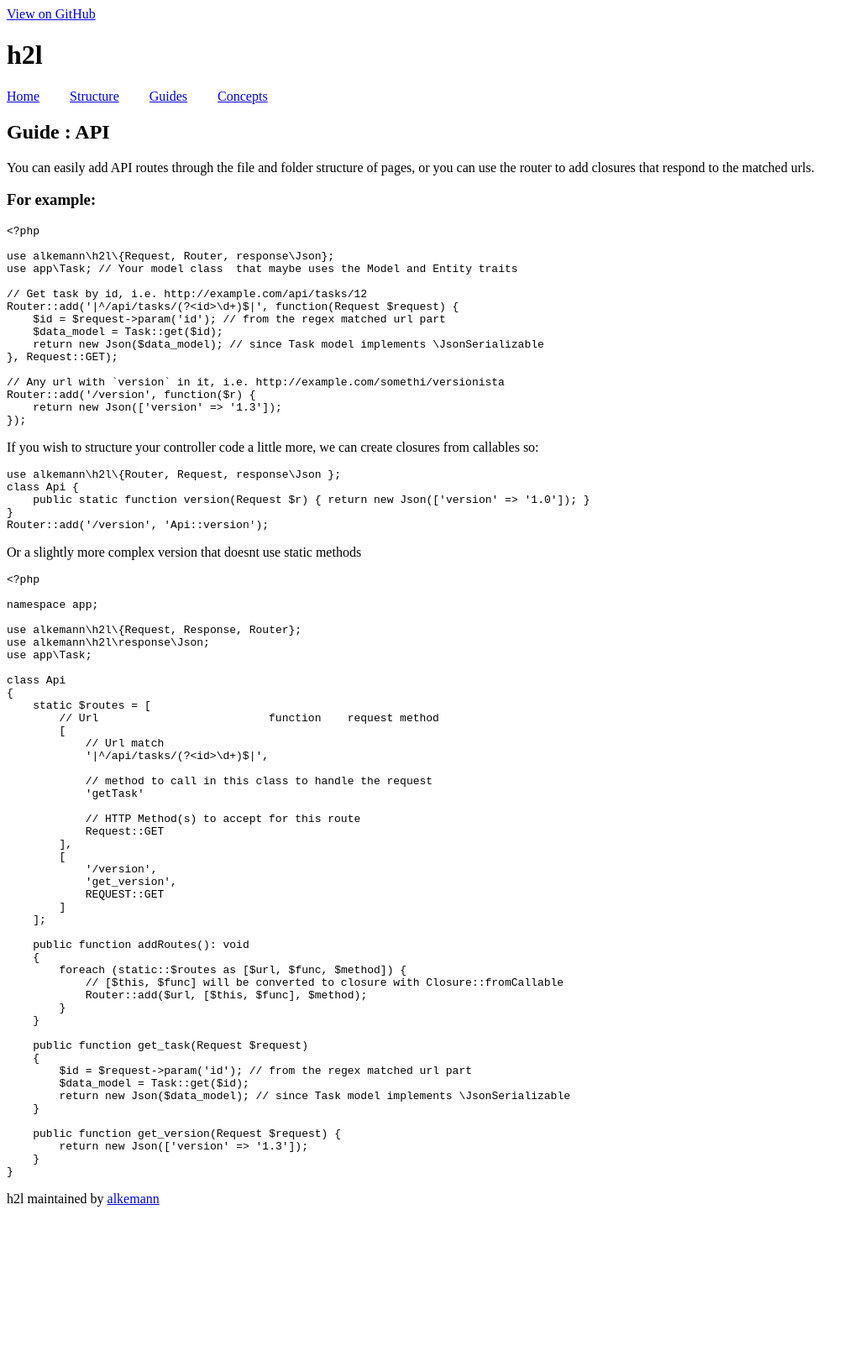
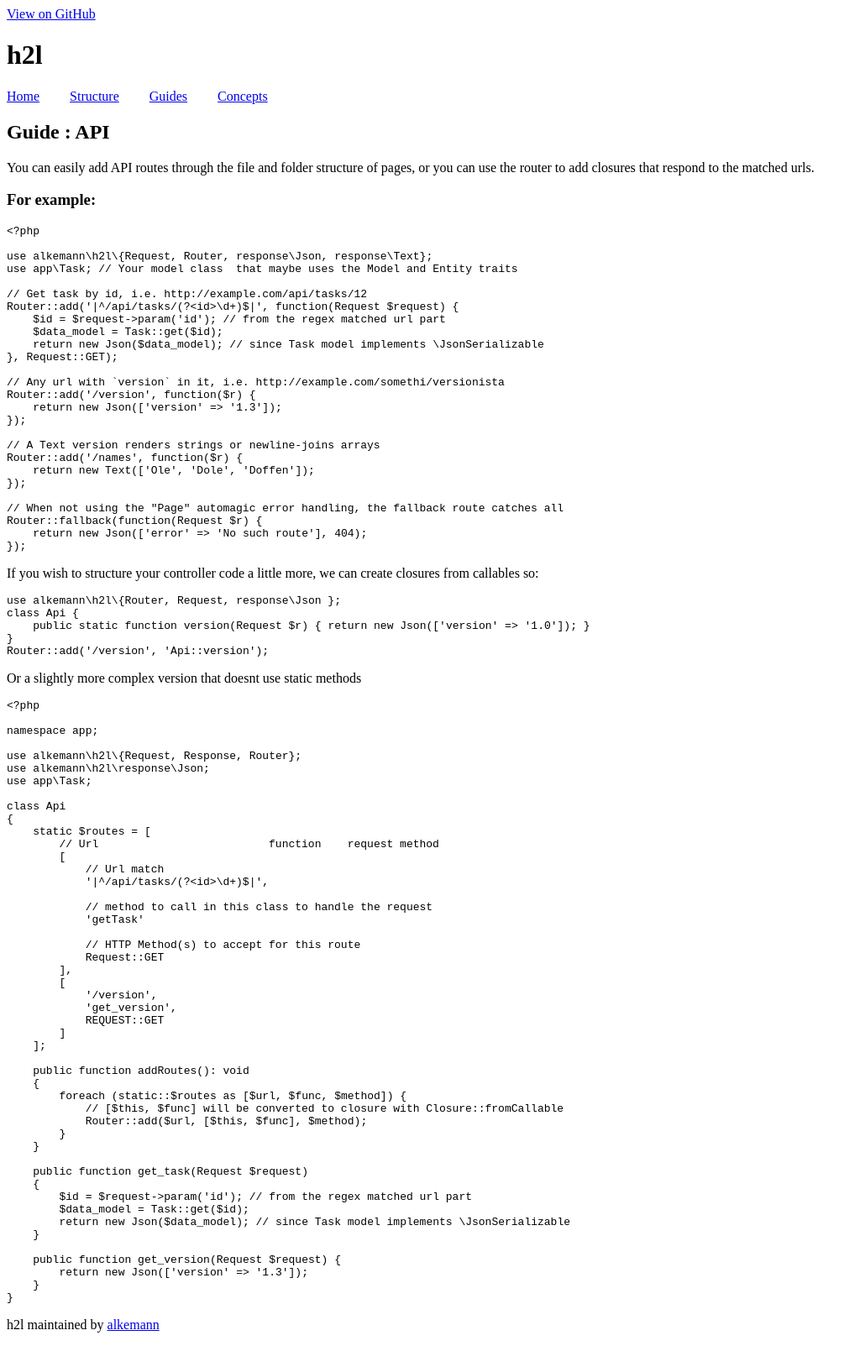
Before and after one commit to alkemann/h2l, a Jekyll site: the page built from docs/guides/api.md, in a window 1280 px wide. Shown: the whole page at 84% size, without its empty margins (0-1024 px from the left). Built offline with Jekyll 4.4.1, drawn with Linux system fonts in a browser that asks for light colours; our own code applies the rules of GitHub Pages for plain Markdown files; the repository's description, which GitHub fills in, is left out; before the commit the page ends 1453 px from its top, so only the background shows below that.

Commit message:
Added some documentation to the Api guide

````diff
--- a/docs/guides/api.md
+++ b/docs/guides/api.md
@@ -8,7 +8,7 @@ that respond to the matched urls.
 ```php
 <?php
 
-use alkemann\h2l\{Request, Router, response\Json};
+use alkemann\h2l\{Request, Router, response\Json, response\Text};
 use app\Task; // Your model class  that maybe uses the Model and Entity traits
 
 // Get task by id, i.e. http://example.com/api/tasks/12
@@ -21,6 +21,16 @@ Router::add('|^/api/tasks/(?<id>\d+)$|', function(Request $request) {
 // Any url with `version` in it, i.e. http://example.com/somethi/versionista
 Router::add('/version', function($r) {
     return new Json(['version' => '1.3']);
+});
+
+// A Text version renders strings or newline-joins arrays
+Router::add('/names', function($r) {
+    return new Text(['Ole', 'Dole', 'Doffen']);
+});
+
+// When not using the "Page" automagic error handling, the fallback route catches all
+Router::fallback(function(Request $r) {
+    return new Json(['error' => 'No such route'], 404);
 });
 ```
 
````
